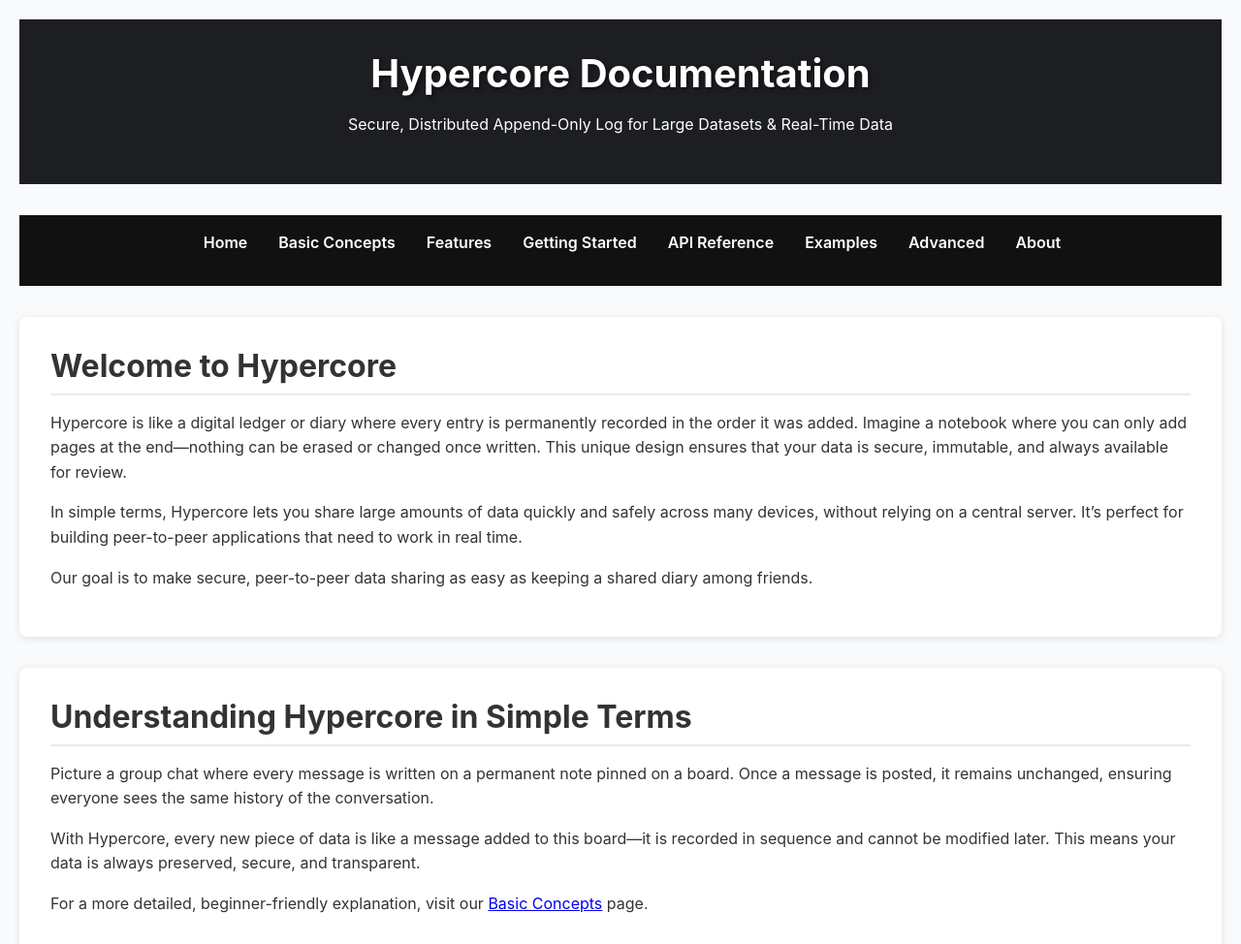
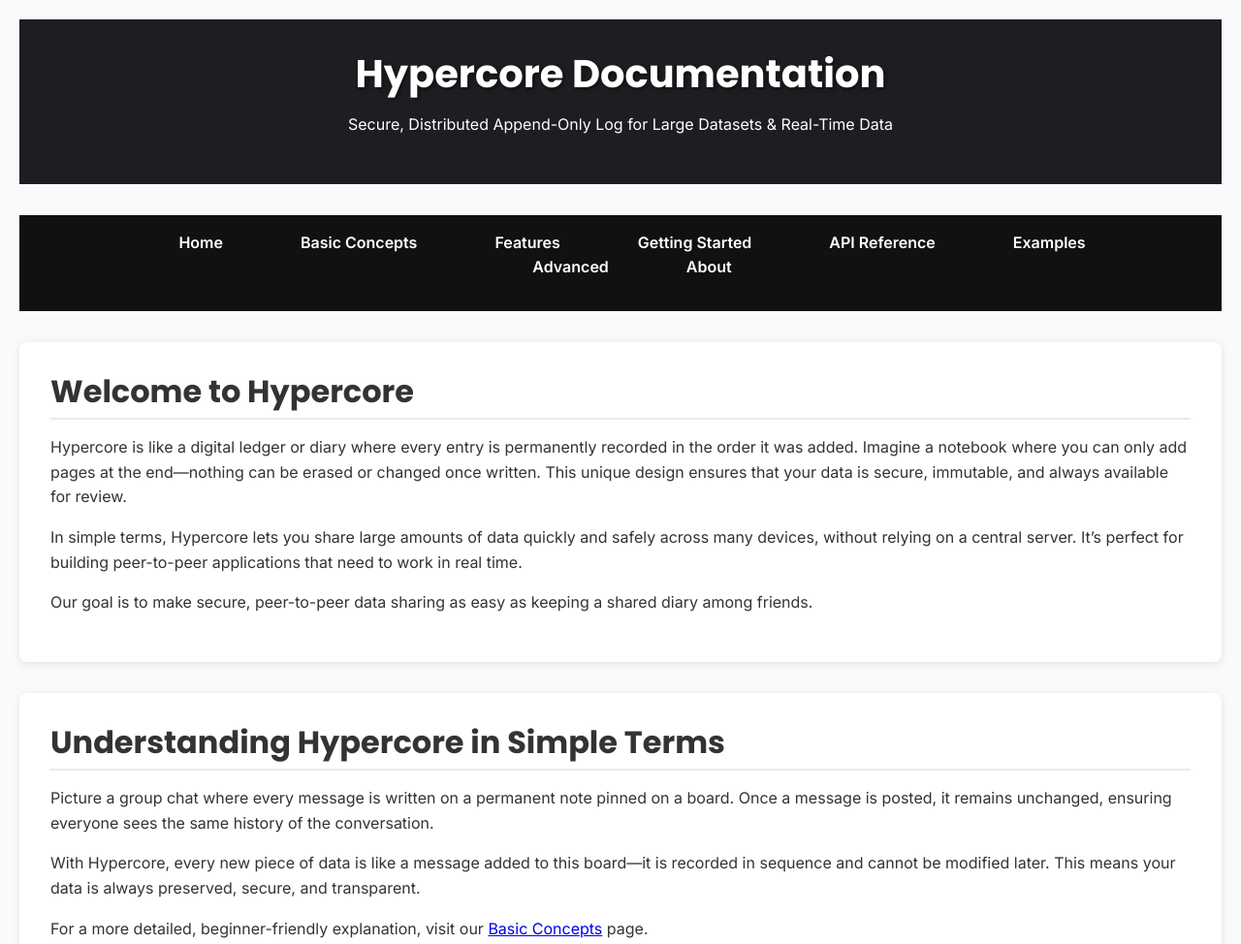
Before and after one commit to SolutionsAsService/LearnHypercore, a plain HTML site: page index.html in a window 1280 px wide. Shown: the top 974 px of the page at 97% size. Drawn offline with Linux system fonts and the light colour scheme.

Commit message:
new fonts nav bar general

```diff
--- a/styles.css
+++ b/styles.css
@@ -1,3 +1,8 @@
+/* ------------------------------------------------------
+   Import Google Fonts
+--------------------------------------------------------- */
+@import url('https://fonts.googleapis.com/css2?family=Inter:wght@400;600;700&family=Poppins:wght@400;600;700&display=swap');
+
 /* ------------------------------------------------------
    CSS Reset & Base Styles
 --------------------------------------------------------- */
@@ -34,13 +39,14 @@ body {
   --nav-hover: #0070f3;
   --border-color: #eaeaea;
   --box-shadow: 0 2px 8px rgba(0, 0, 0, 0.1);
+  --nav-spacing: 1.5rem;
 }
 
 /* ------------------------------------------------------
    Typography
 --------------------------------------------------------- */
 h1, h2, h3, h4, h5, h6 {
-  font-family: 'Inter', sans-serif;
+  font-family: 'Poppins', sans-serif;
   margin-bottom: 1rem;
   line-height: 1.2;
   color: var(--primary-color);
@@ -72,9 +78,9 @@ header {
 
 header h1 {
   font-size: 2.5rem;
-   color: #fff; /* Ensure the title is visible on a dark background */
+  color: #fff; /* Ensure the title is visible on a dark background */
   font-weight: bold;
-  text-shadow: 2px 2px 4px rgba(0, 0, 0, 0.5); /* Optional: adds contrast */
+  text-shadow: 2px 2px 4px rgba(0, 0, 0, 0.5); /* Adds contrast */
 }
 
 /* ------------------------------------------------------
@@ -82,7 +88,7 @@ header h1 {
 --------------------------------------------------------- */
 nav {
   background-color: var(--nav-bg);
-  padding: 1rem;
+  padding: 1rem 2rem;
   margin-bottom: 2rem;
 }
 
@@ -95,18 +101,21 @@ nav ul {
 }
 
 nav ul li {
-  margin: 0 1rem;
+  margin: 0 var(--nav-spacing);
 }
 
 nav ul li a {
   color: #fff;
   text-decoration: none;
   font-weight: 600;
-  transition: color 0.3s ease;
+  transition: color 0.3s ease, transform 0.3s ease;
+  padding: 0.5rem 1rem;
+  border-radius: 4px;
 }
 
 nav ul li a:hover {
   color: var(--nav-hover);
+  transform: translateY(-2px);
 }
 
 /* ------------------------------------------------------
```
